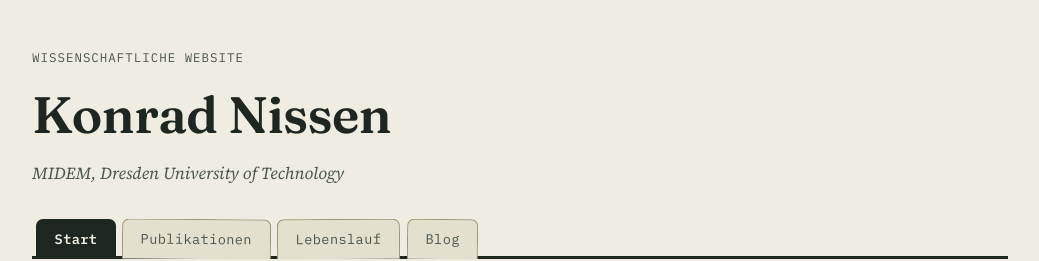
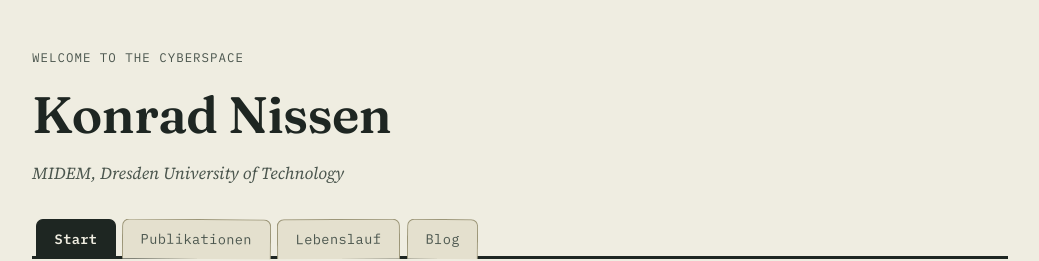
Before and after one commit to konradnissen/konradnissen.github.io, a Jekyll site: the page built from index.md, in a window 1280 px wide. Shown: the top 261 px of the page, without its empty margins (120-1159 px from the left). Built offline with Jekyll 4.4.1, drawn with Linux system fonts in a browser that asks for light colours.

Commit message:
Update default.html

```diff
--- a/_layouts/default.html
+++ b/_layouts/default.html
@@ -16,7 +16,7 @@
 <body>
 
   <header class="site-header">
-    <p class="byline">Wissenschaftliche Website</p>
+    <p class="byline">Welcome to the Cyberspace</p>
     <h1><a href="{{ '/' | relative_url }}" style="color:inherit; text-decoration:none;">{{ site.title }}</a></h1>
     <p class="tagline">{{ site.tagline }}</p>
 
```
